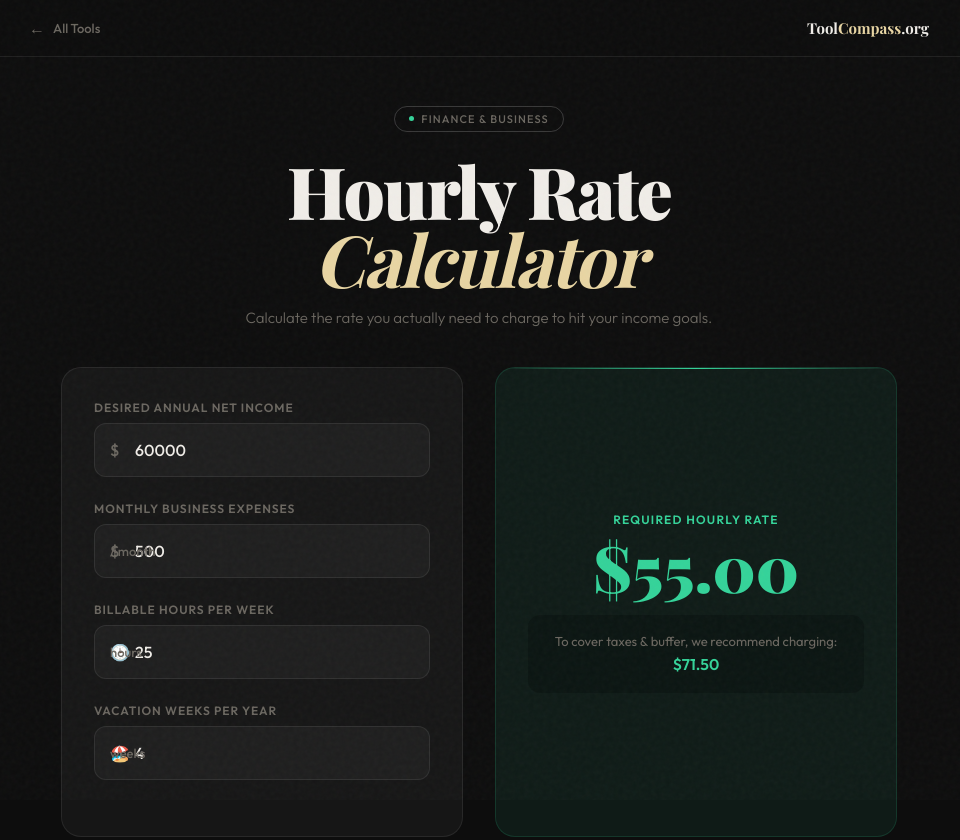
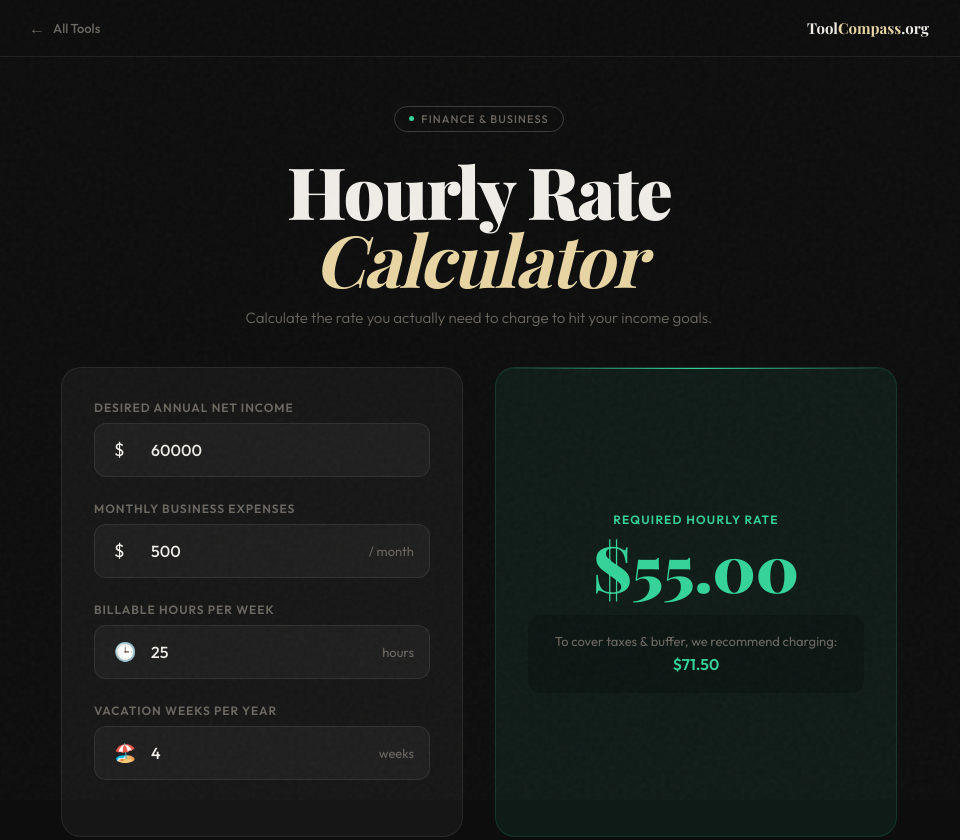
Before and after one commit to gerhet/toolcompass, a plain HTML site: page hourly-rate/index.html in a window 1280 px wide. Shown: the top 840 px of the page, without its empty margins (161-1121 px from the left). Drawn offline with nearby package versions, Linux system fonts and the light colour scheme; a web font is replaced by a local one.

Commit message:
Update index.html

```diff
--- a/hourly-rate/index.html
+++ b/hourly-rate/index.html
@@ -217,23 +217,43 @@
     .input-wrapper {
       position: relative;
     }
-    .input-wrapper span {
-      position: absolute; left: 1rem; top: 50%; transform: translateY(-50%);
-      color: var(--muted); font-weight: 500; pointer-events: none;
+    /* FIX: Icon Position & Input Padding */
+    .input-wrapper .icon {
+      position: absolute;
+      left: 1.25rem;
+      top: 50%;
+      transform: translateY(-50%);
+      font-size: 18px;
+      line-height: 1;
+      pointer-events: none;
+      z-index: 10;
     }
     .input-wrapper input {
-      width: 100%; background: var(--surface2); border: 1px solid var(--border);
-      border-radius: 12px; padding: 1rem 1rem 1rem 2.5rem;
-      color: var(--text); font-family: 'Outfit', sans-serif;
-      font-size: 16px; font-weight: 500; outline: none;
+      width: 100%;
+      background: var(--surface2);
+      border: 1px solid var(--border);
+      border-radius: 12px;
+      /* FIX: Increased left padding from 2.5rem to 3.5rem to prevent overlap */
+      padding: 1rem 1rem 1rem 3.5rem;
+      color: var(--text);
+      font-family: 'Outfit', sans-serif;
+      font-size: 16px;
+      font-weight: 500;
+      outline: none;
       transition: border-color .2s, background .2s;
     }
     .input-wrapper input:focus {
-      border-color: var(--content); background: rgba(52, 211, 153, 0.02);
+      border-color: var(--content);
+      background: rgba(52, 211, 153, 0.02);
     }
     .input-suffix {
-      position: absolute; right: 1rem; top: 50%; transform: translateY(-50%);
-      color: var(--muted); font-size: 13px; pointer-events: none;
+      position: absolute;
+      right: 1rem;
+      top: 50%;
+      transform: translateY(-50%);
+      color: var(--muted);
+      font-size: 13px;
+      pointer-events: none;
     }
 
     /* Result Card */
@@ -413,7 +433,7 @@
       <div class="input-group">
         <label>Desired Annual Net Income</label>
         <div class="input-wrapper">
-          <span>$</span>
+          <span class="icon">$</span>
           <input type="number" id="netIncome" value="60000" oninput="calculateRate()">
         </div>
       </div>
@@ -421,7 +441,7 @@
       <div class="input-group">
         <label>Monthly Business Expenses</label>
         <div class="input-wrapper">
-          <span>$</span>
+          <span class="icon">$</span>
           <input type="number" id="expenses" value="500" oninput="calculateRate()">
           <span class="input-suffix">/ month</span>
         </div>
@@ -430,7 +450,7 @@
       <div class="input-group">
         <label>Billable Hours per Week</label>
         <div class="input-wrapper">
-          <span>🕒</span>
+          <span class="icon">🕒</span>
           <input type="number" id="hours" value="25" oninput="calculateRate()">
           <span class="input-suffix">hours</span>
         </div>
@@ -439,7 +459,7 @@
       <div class="input-group">
         <label>Vacation Weeks per Year</label>
         <div class="input-wrapper">
-          <span>🏖️</span>
+          <span class="icon">🏖️</span>
           <input type="number" id="vacation" value="4" oninput="calculateRate()">
           <span class="input-suffix">weeks</span>
         </div>
```
